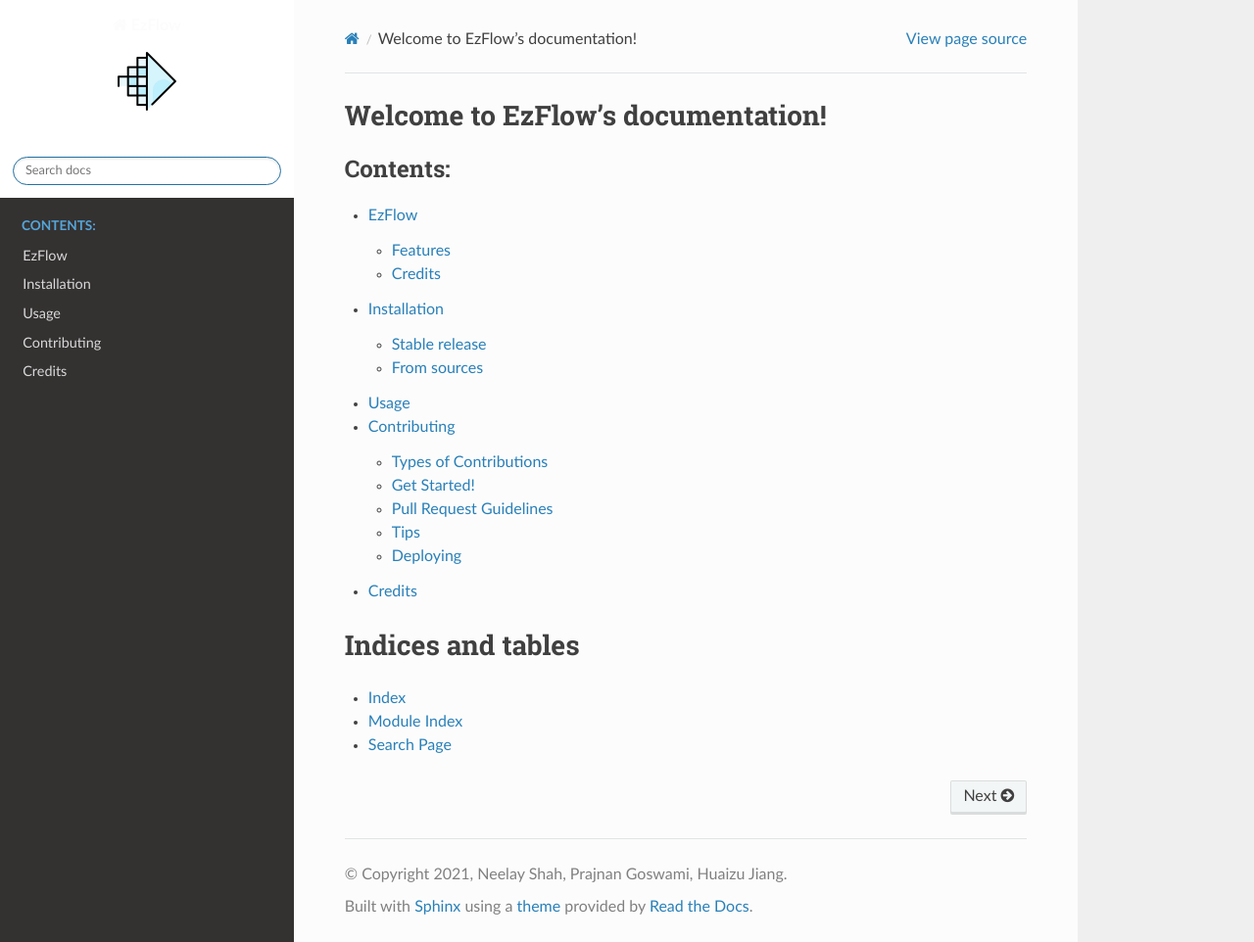
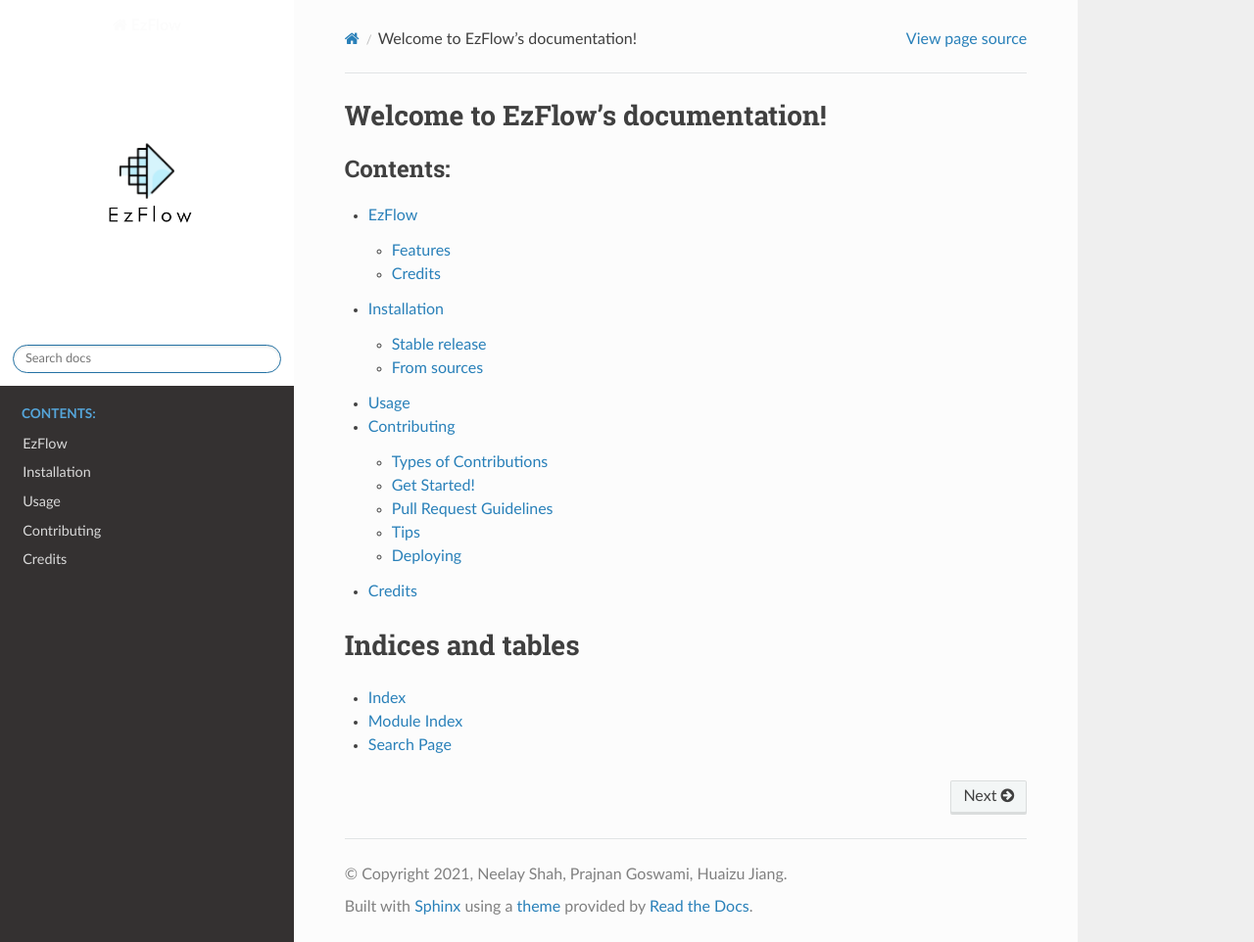
Before and after one commit to neu-vi/ezflow, a Sphinx documentation site: the page built from docs/index.rst, in a window 1280 px wide and 962 px high. Shown: the whole window at 98% size. Built offline with Sphinx 7.4.7 and the Read the Docs theme 2.0.0, drawn with Linux system fonts in a browser that asks for light colours; pages that are not in the unit, such as notebooks, are missing from menus.

Commit message:
Added new logo for docs website (#112)

```diff
--- a/docs/conf.py
+++ b/docs/conf.py
@@ -91,7 +91,7 @@
 # a list of builtin themes.
 #
 html_theme = "sphinx_rtd_theme"
-html_logo = "assets/logo.png"
+html_logo = "assets/logo_name.png"
 
 # Theme options are theme-specific and customize the look and feel of a
 # theme further.  For a list of options available for each theme, see the
```
Also changed, not shown: docs/assets/logo_name.png (added).
